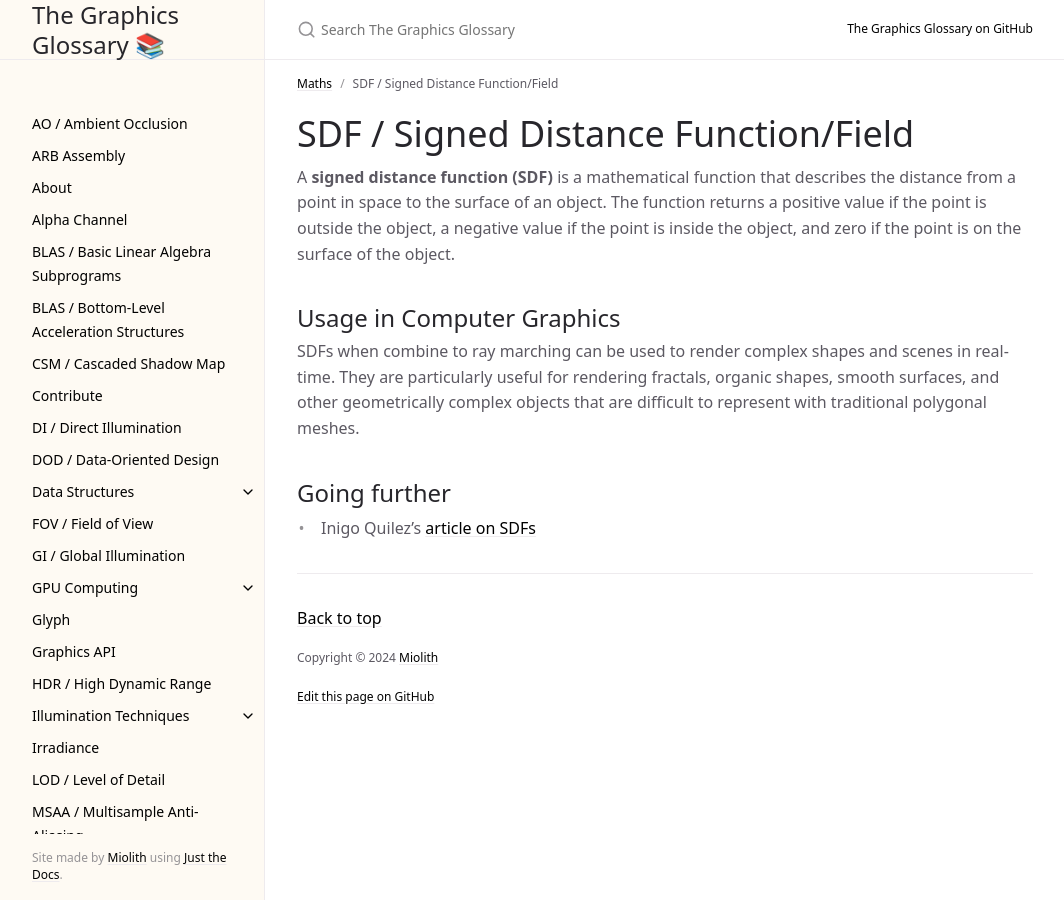
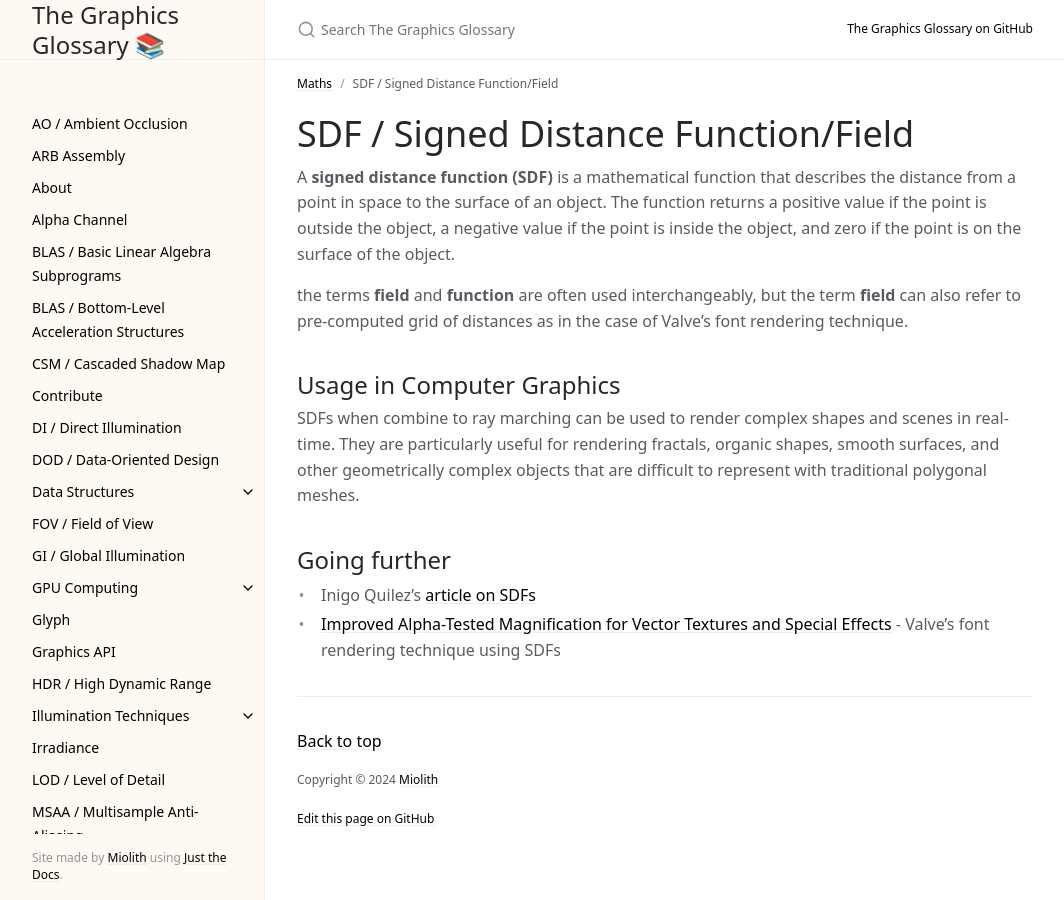
Before and after one commit to GraphicsGlossary/graphicsglossary.github.io, a Jekyll site: the page built from docs/math/sdf.md, in a window 1280 px wide. Shown: the whole page, without its empty margins (107-1171 px from the left). Built offline with Jekyll 4.4.1, drawn with Linux system fonts in a browser that asks for light colours; cached includes are drawn as plain includes.

Commit message:
update sdf

```diff
--- a/docs/math/sdf.md
+++ b/docs/math/sdf.md
@@ -9,6 +9,8 @@ parent: Maths
 
 A **signed distance function (SDF)** is a mathematical function that describes the distance from a point in space to the surface of an object. The function returns a positive value if the point is outside the object, a negative value if the point is inside the object, and zero if the point is on the surface of the object.
 
+the terms **field** and **function** are often used interchangeably, but the term **field** can also refer to pre-computed grid of distances as in the case of Valve's font rendering technique.
+
 ## Usage in Computer Graphics
 
 SDFs when combine to ray marching can be used to render complex shapes and scenes in real-time. They are particularly useful for rendering fractals, organic shapes, smooth surfaces, and other geometrically complex objects that are difficult to represent with traditional polygonal meshes.
@@ -16,3 +18,4 @@ SDFs when combine to ray marching can be used to render complex shapes and scene
 ## Going further
 
 - Inigo Quilez's [article on SDFs](https://iquilezles.org/www/articles/distfunctions/distfunctions.htm)
+- [Improved Alpha-Tested Magnification for Vector Textures and Special Effects](https://steamcdn-a.akamaihd.net/apps/valve/2007/SIGGRAPH2007_AlphaTestedMagnification.pdf) - Valve's font rendering technique using SDFs
```
